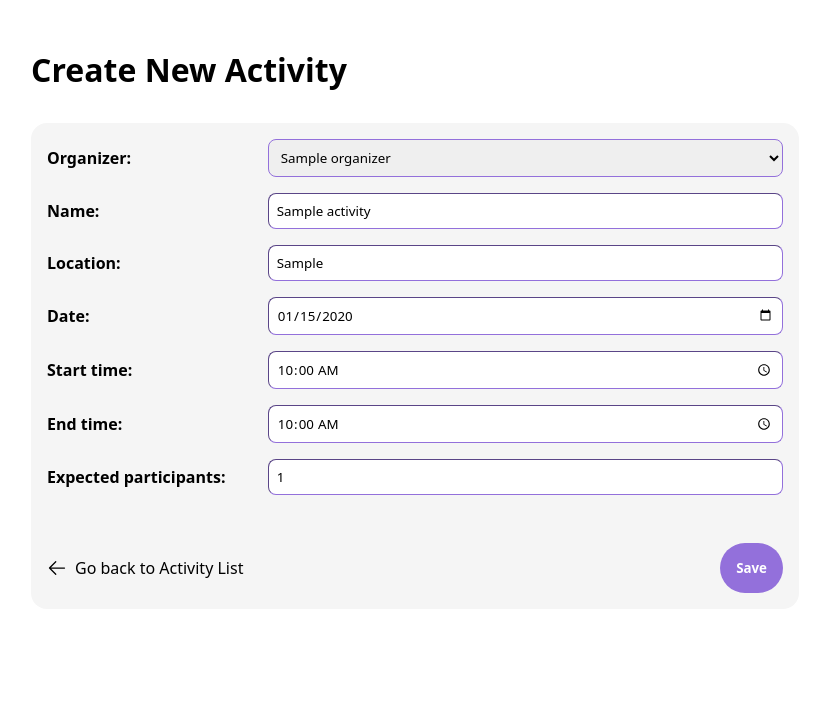
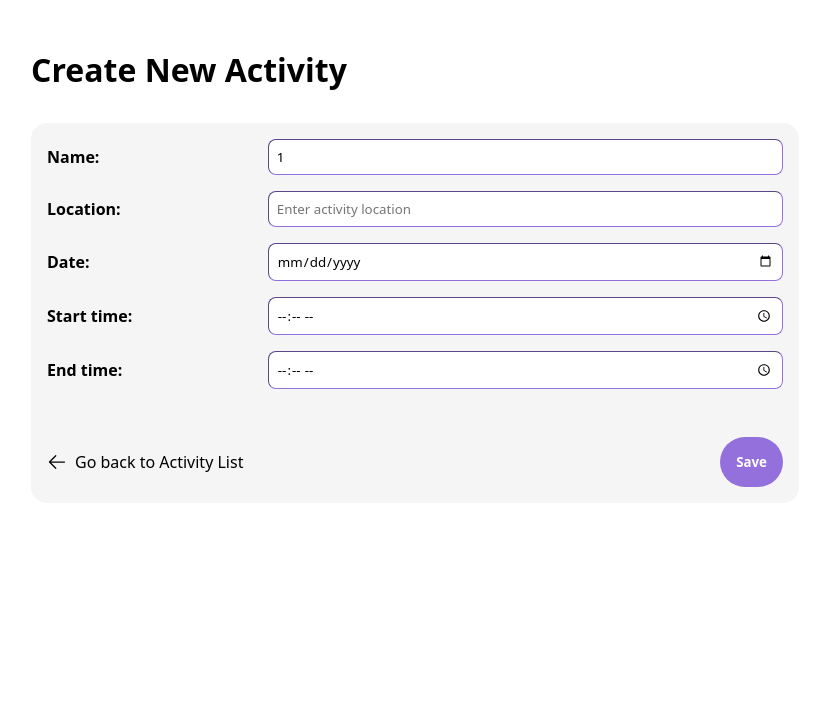
Before and after one commit to saxypingu/csci41-finalproject, a Django app: page /bookings/activity/edit/1 in a window 1280 px wide. Shown: the part 119-840 px from the top of the page, without its empty margins (225-1039 px from the left). After the commit the page ends 606 px from the top, so only its background shows below. Run offline with Django 5.2, Linux system fonts and the light colour scheme; tables that the repository leaves empty hold one stand-in row (values such as "Sample post").

Commit message:
Modified models based on normalization and forms
since I changed the activity forms to use activity_details instead of activity, some future modifications need to be made since expected participants isn't in activity_details

```diff
--- a/bookings/forms.py
+++ b/bookings/forms.py
@@ -1,15 +1,21 @@
 from django import forms
-from .models import Organizer, Activity
+from .models import Organizer, Activity_Details
+
+# class OrganizerForm(forms.ModelForm):
+#     class Meta:
+#         model = Organizer
+#         fields = ['name']
 
 class OrganizerForm(forms.ModelForm):
     class Meta:
         model = Organizer
-        fields = ['name', 'address', 'contact_person_name', 'contact_person_email', 'contact_person_phone', 'organizer_type']
+        fields = ['name', 'organizer_type', 'address', 'contact_email','contact_name','contact_phone']
+
 
 class ActivityForm(forms.ModelForm):
     class Meta:
-        model = Activity
-        fields = ['organizer', 'name', 'location', 'date', 'start_time', 'end_time', 'expected_participants']
+        model = Activity_Details
+        fields = ['name', 'location', 'date', 'start_time','end_time']
         widgets = {
             'organizer': forms.Select(attrs={'placeholder': 'Select organizer'}),
             'name': forms.TextInput(attrs={'placeholder': 'Enter activity name'}),
--- a/bookings/models.py
+++ b/bookings/models.py
@@ -4,29 +4,38 @@
     # Defining custom id for the Organizer model; following conventions in specifications
     organizer_id = models.AutoField(primary_key=True)
     name = models.CharField(max_length=200)
+    TYPE_CHOICES = (
+        ('external', 'External'),
+        ('internal', 'Internal')
+    )
+    organizer_type = models.CharField(max_length=10, choices=TYPE_CHOICES)
     address = models.TextField()
-    contact_person_name = models.CharField(max_length=100)
-    contact_person_email = models.EmailField(unique=True)
-    contact_person_phone = models.CharField(max_length=15, unique=True)
-    organizer_type = models.CharField(max_length=100)
+    contact_name = models.CharField(max_length=100)
+    contact_email = models.EmailField(max_length=128)
+    contact_phone = models.CharField(max_length=15, unique=True)
 
     def __str__(self):
         return self.name
 
 class Activity(models.Model):
-    organizer = models.ForeignKey(Organizer, related_name='activities', on_delete=models.CASCADE)
-    name = models.CharField(max_length=200)
-    location = models.CharField(max_length=200)
-    date = models.DateField()
-    start_time = models.TimeField()
-    end_time = models.TimeField()
+    organizer = models.ForeignKey('Organizer', related_name='activities', on_delete=models.CASCADE)
+    name = models.ForeignKey('Activity_Details', related_name='actname', on_delete=models.CASCADE)
+    activity_number = models.AutoField(primary_key=True)
     expected_participants = models.PositiveIntegerField()  # Expecting a positive number
 
     def __str__(self):
         return self.name
 
     class Meta:
-        unique_together = ['name', 'date', 'organizer']  # to avoid duplicates
+        unique_together = ['name', 'organizer']  # to avoid duplicates
+
+
+class Activity_Details(models.Model):
+    name = models.CharField(max_length=200)
+    location = models.CharField(max_length=200)
+    date = models.DateField()
+    start_time = models.TimeField()
+    end_time = models.TimeField()
 
 class Participant(models.Model):
     PARTICIPANT_TYPES = (
@@ -45,6 +54,8 @@
 
 # TODO: Insert extended models for Student, Faculty, and Staff here if we decide to do multi-table inheritance.
 
+
+
 class Booking(models.Model):
     participant = models.ForeignKey(Participant, related_name='bookings', on_delete=models.CASCADE)
     activity = models.ForeignKey(Activity, related_name='bookings', on_delete=models.CASCADE)
--- a/bookings/templates/bookings/organizer/organizer_detail.html
+++ b/bookings/templates/bookings/organizer/organizer_detail.html
@@ -10,9 +10,9 @@
         <h1>{{ organizer.name }}</h1>
         <p><strong>Type:</strong> {{ organizer.organizer_type }}</p>
         <p><strong>Address:</strong> {{ organizer.address }}</p>
-        <p><strong>Contact Person:</strong> {{ organizer.contact_person_name }}</p>
-        <p><strong>Contact Email:</strong> {{ organizer.contact_person_email }}</p>
-        <p><strong>Contact Number:</strong> {{ organizer.contact_person_phone }}</p>
+        <p><strong>Contact Person:</strong> {{ organizer.contact_name }}</p>
+        <p><strong>Contact Email:</strong> {{ organizer.contact_email }}</p>
+        <p><strong>Contact Number:</strong> {{ organizer.contact_phone }}</p>
 
         <a href="{% url 'organizer_list' %}">Organizer List</a>
     </body>
--- a/bookings/templates/bookings/organizer/organizer_list.html
+++ b/bookings/templates/bookings/organizer/organizer_list.html
@@ -13,9 +13,9 @@
 				<strong>{{ organizer.name }}</strong><br />
 				Type: {{ organizer.organizer_type }}<br />
 				Address: {{ organizer.address }}<br />
-				Contact Person: {{ organizer.contact_person_name }}<br />
-				Email: {{ organizer.contact_person_email }}<br />
-				Phone: {{ organizer.contact_person_phone }}<br />
+				Contact Person: {{ organizer.contact_name }}<br />
+				Email: {{ organizer.contact_email }}<br />
+				Phone: {{ organizer.contact_phone }}<br />
 				{% if organizer.organizer_id %}
 				<a href="{% url 'organizer_detail' organizer.organizer_id %}">View Details</a>
 				{% else %}
```
